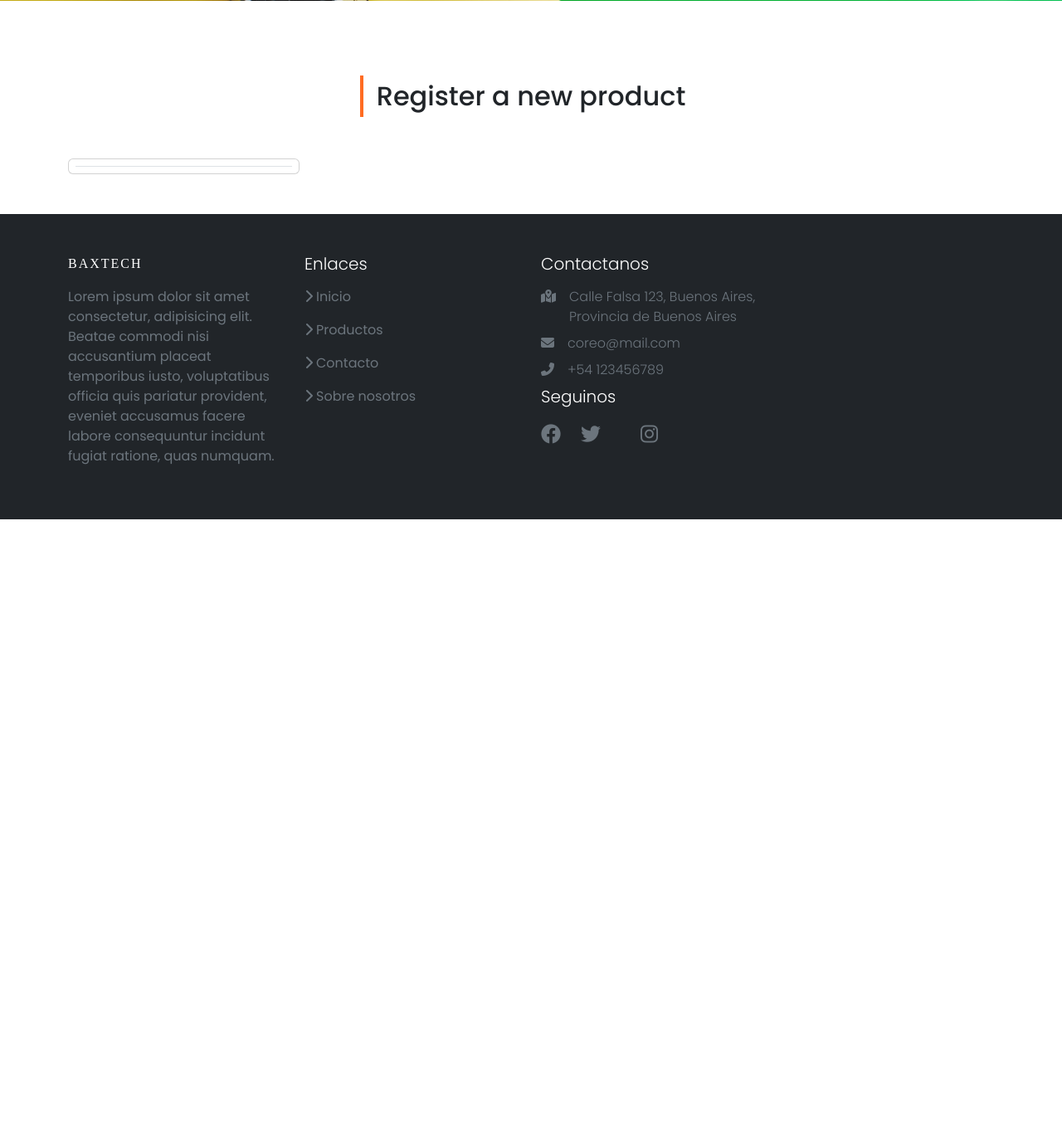
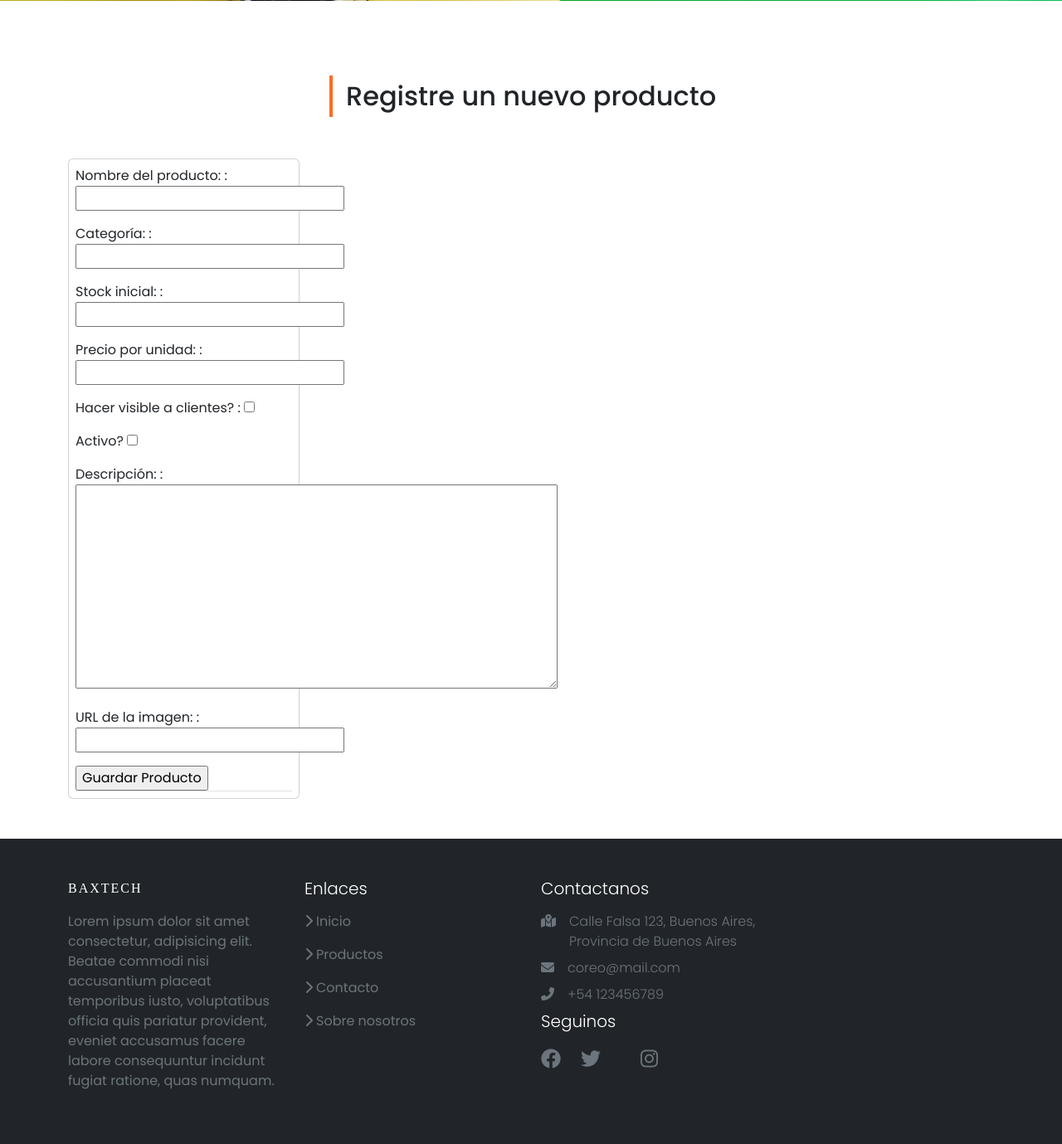
Before and after one commit to JordiPrieto/23654_Grupo-11, a Django app: page /productos/registrar_producto in a window 1280 px wide. Shown: the part 799-2178 px from the top of the page at 83% size. Before the commit the page ends 1425 px from the top, so only its background shows below. Run offline with Django 4.2, Linux system fonts and the light colour scheme; some libraries are stand-ins or nearby versions; some web fonts are replaced.

Commit message:
Update register_product.html

```diff
--- a/templates/Core/register_product.html
+++ b/templates/Core/register_product.html
@@ -27,12 +27,19 @@
     <section class="py-5" id="special">
         <div class="container">
             <div class="title text-center py-5">
-                <h2 class="position-relative d-inline-block">Register a new product</h2>
+                <h2 class="position-relative d-inline-block">Registre un nuevo producto</h2>
             </div>
             <div class="special-list row g-0">
                 <div class="col-md-6 col-lg-4 col-xl-3 p-2 card">
                     <div class="register_product_form">
+                        <form method="post" action="{% url 'register_product_form' %}">
 
+                            {% csrf_token %} <!-- required for a POST -->
+                            <div class="register_product_form">
+                                {{ register_product.as_p}} <!-- the .as_p treats each item of the form a being inside a <p> </p> -->
+                            </div>
+                            <input type="submit" value="Guardar Producto">
+                        </form>
                     </div>
                     <div class="text-center border-top">
 
```
